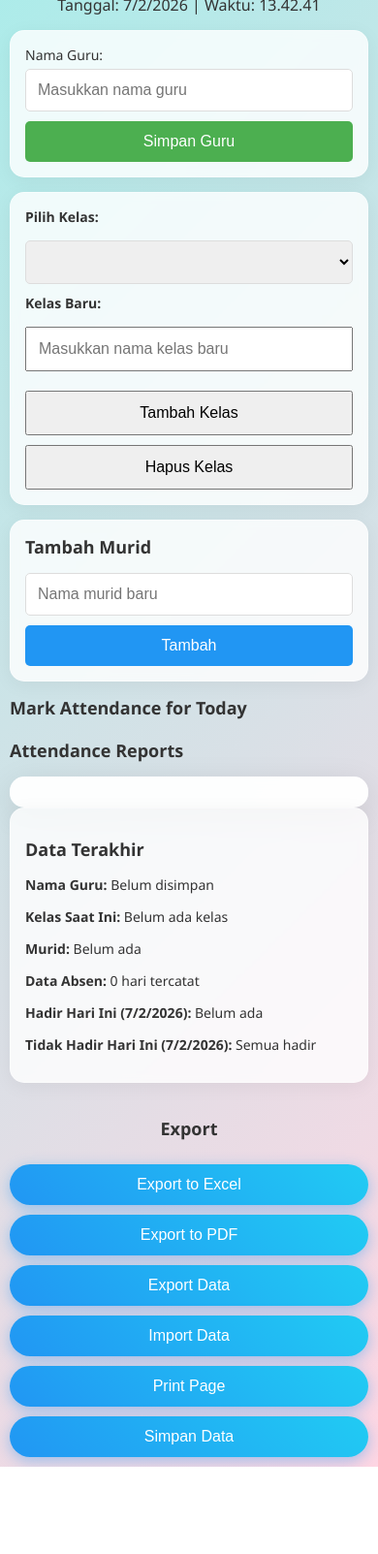
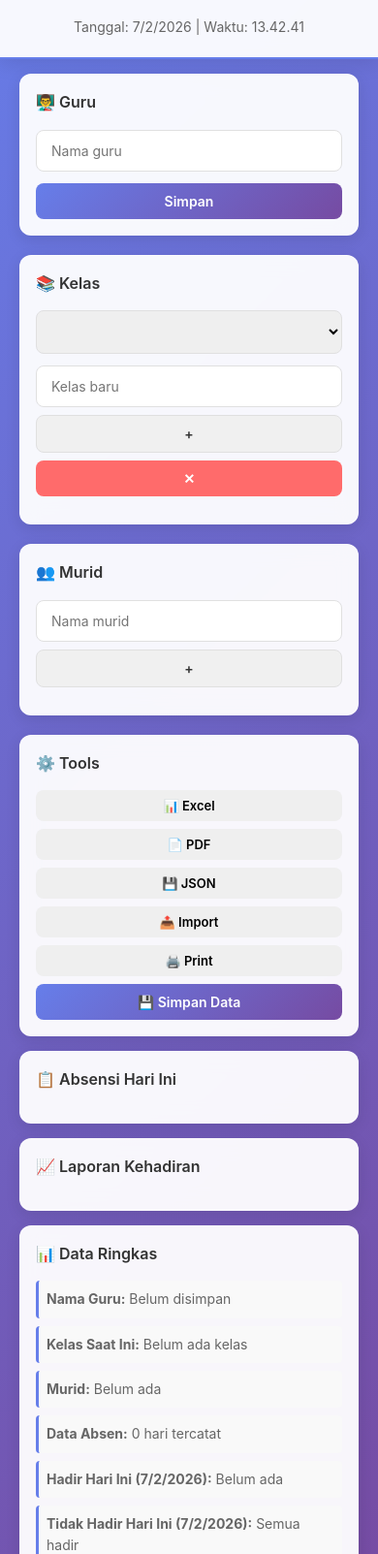
Before and after one commit to andhikalalu-cyber/attendance-app, a website: page index.html in a window 390 px wide. Shown: the part 118-1721 px from the top of the page at 97% size. Before the commit the page ends 1631 px from the top, so only its background shows below. Drawn offline with nearby package versions, Linux system fonts and the light colour scheme; no server answers.

Commit message:
Redesign UI with modern, sleek layout

```diff
--- a/index.html
+++ b/index.html
@@ -1,5 +1,5 @@
 <!DOCTYPE html>
-<html lang="en">
+<html lang="id">
 <head>
     <meta charset="UTF-8">
     <meta name="viewport" content="width=device-width, initial-scale=1.0">
@@ -9,48 +9,81 @@
     <script src="https://cdnjs.cloudflare.com/ajax/libs/jspdf/2.5.1/jspdf.umd.min.js"></script>
 </head>
 <body>
+    <div class="container">
+        <!-- Header -->
+        <header class="header">
+            <div class="header-content">
+                <div>
                     <h1>Absen Siswa SMK Yarsi Mataram</h1>
-    <div id="current-date"></div>
-    <div id="teacher-section">
-        <label for="teacher-name">Nama Guru:</label>
-        <input type="text" id="teacher-name" placeholder="Masukkan nama guru">
-        <button id="save-teacher">Simpan Guru</button>
+                    <p class="subtitle">Sistem Manajemen Absensi</p>
                 </div>
-    <div id="class-section">
-        <label for="class-select">Pilih Kelas:</label>
-        <select id="class-select"></select>
-        <label for="new-class">Kelas Baru:</label>
-        <input type="text" id="new-class" placeholder="Masukkan nama kelas baru">
-        <button id="add-class">Tambah Kelas</button>
-        <button id="delete-class">Hapus Kelas</button>
+                <div id="current-date" class="current-date"></div>
             </div>
-    <div id="add-student-section">
-        <h2>Tambah Murid</h2>
-        <input type="text" id="new-student" placeholder="Nama murid baru">
-        <button id="add-student">Tambah</button>
+        </header>
+
+        <!-- Main Content -->
+        <main class="main-content">
+            <!-- Left Panel: Setup -->
+            <aside class="sidebar">
+                <section class="card">
+                    <h3>👨‍🏫 Guru</h3>
+                    <input type="text" id="teacher-name" placeholder="Nama guru" class="input">
+                    <button id="save-teacher" class="btn btn-primary">Simpan</button>
+                </section>
+
+                <section class="card">
+                    <h3>📚 Kelas</h3>
+                    <select id="class-select" class="input"></select>
+                    <div class="input-group">
+                        <input type="text" id="new-class" placeholder="Kelas baru" class="input">
+                        <button id="add-class" class="btn btn-secondary">+</button>
+                        <button id="delete-class" class="btn btn-danger">✕</button>
                     </div>
-    <div id="attendance-section">
-        <h2>Mark Attendance for Today</h2>
-        <div id="student-list"></div>
+                </section>
+
+                <section class="card">
+                    <h3>👥 Murid</h3>
+                    <div class="input-group">
+                        <input type="text" id="new-student" placeholder="Nama murid" class="input">
+                        <button id="add-student" class="btn btn-secondary">+</button>
                     </div>
-    <div id="reports-section">
-        <h2>Attendance Reports</h2>
-        <div id="reports"></div>
+                </section>
+
+                <section class="card">
+                    <h3>⚙️ Tools</h3>
+                    <button id="export-excel" class="btn btn-small">📊 Excel</button>
+                    <button id="export-pdf" class="btn btn-small">📄 PDF</button>
+                    <button id="export-data" class="btn btn-small">💾 JSON</button>
+                    <button id="import-data-btn" class="btn btn-small">📤 Import</button>
+                    <button id="print-page" class="btn btn-small">🖨️ Print</button>
+                    <button id="save-data" class="btn btn-primary" style="width: 100%;">💾 Simpan Data</button>
+                    <input type="file" id="import-data" accept=".json" style="display: none;">
+                </section>
+            </aside>
+
+            <!-- Right Panel: Content -->
+            <section class="content">
+                <!-- Attendance Section -->
+                <div class="card">
+                    <h3>📋 Absensi Hari Ini</h3>
+                    <div id="student-list" class="student-list"></div>
                 </div>
-    <div id="view-data-section">
-        <h2>Data Terakhir</h2>
-        <div id="view-data"></div>
+
+                <!-- Reports Section -->
+                <div class="card">
+                    <h3>📈 Laporan Kehadiran</h3>
+                    <div id="reports" class="reports"></div>
                 </div>
-    <div id="export-section">
-        <h2>Export</h2>
-        <button id="export-excel">Export to Excel</button>
-        <button id="export-pdf">Export to PDF</button>
-        <button id="export-data">Export Data</button>
-        <input type="file" id="import-data" accept=".json" style="display: none;">
-        <button id="import-data-btn">Import Data</button>
-        <button id="print-page">Print Page</button>
-        <button id="save-data">Simpan Data</button>
+
+                <!-- View Data Section -->
+                <div class="card">
+                    <h3>📊 Data Ringkas</h3>
+                    <div id="view-data" class="view-data"></div>
                 </div>
+            </section>
+        </main>
+    </div>
+
     <script src="script.js"></script>
 </body>
 </html>
--- a/styles.css
+++ b/styles.css
@@ -1,363 +1,374 @@
+/* Global Styles */
+* {
+    margin: 0;
+    padding: 0;
+    box-sizing: border-box;
+}
+
 body {
-    font-family: 'Segoe UI', Tahoma, Geneva, Verdana, sans-serif;
-    margin: 0;
-    padding: 20px;
-    background: linear-gradient(135deg, #a8edea 0%, #fed6e3 100%);
-    min-height: 100vh;
+    font-family: -apple-system, BlinkMacSystemFont, 'Segoe UI', Roboto, 'Helvetica Neue', Arial, sans-serif;
+    background: linear-gradient(135deg, #667eea 0%, #764ba2 100%);
     color: #333;
     font-size: 16px;
+    line-height: 1.6;
+    min-height: 100vh;
 }
 
-h1 {
-    color: #fff;
-    font-size: 32px;
-    text-align: center;
-    text-shadow: 2px 2px 4px rgba(0,0,0,0.3);
-    margin-bottom: 30px;
+.container {
+    max-width: 1400px;
+    margin: 0 auto;
+    padding: 0;
 }
 
-h2 {
-    color: #333;
-    font-size: 20px;
+/* Header */
+.header {
+    background: rgba(255, 255, 255, 0.95);
+    backdrop-filter: blur(10px);
+    padding: 30px 40px;
+    box-shadow: 0 4px 20px rgba(0, 0, 0, 0.1);
+    border-bottom: 3px solid #667eea;
 }
 
-#current-date {
-    text-align: center;
-    font-size: 18px;
-    margin-bottom: 20px;
+.header-content {
+    display: flex;
+    justify-content: space-between;
+    align-items: center;
+    gap: 40px;
 }
 
-#student-list {
-    margin-bottom: 20px;
+.header h1 {
+    font-size: 28px;
+    color: #667eea;
+    margin: 0;
+    font-weight: 700;
+}
+
+.subtitle {
+    font-size: 14px;
+    color: #666;
+    margin: 5px 0 0 0;
+}
+
+.current-date {
+    font-size: 14px;
+    color: #666;
+    text-align: right;
+    white-space: nowrap;
+}
+
+/* Main Layout */
+.main-content {
+    display: flex;
+    gap: 30px;
+    padding: 30px 40px;
+    min-height: calc(100vh - 150px);
+}
+
+.sidebar {
+    flex: 0 0 320px;
+    display: flex;
+    flex-direction: column;
+    gap: 20px;
+}
+
+.content {
+    flex: 1;
+    display: flex;
+    flex-direction: column;
+    gap: 20px;
+}
+
+/* Cards */
+.card {
+    background: rgba(255, 255, 255, 0.95);
+    backdrop-filter: blur(10px);
+    padding: 24px;
+    border-radius: 12px;
+    box-shadow: 0 4px 15px rgba(0, 0, 0, 0.1);
+    border: 1px solid rgba(255, 255, 255, 0.3);
+}
+
+.card h3 {
+    font-size: 18px;
+    margin: 0 0 20px 0;
+    color: #333;
+    font-weight: 600;
+}
+
+/* Form Elements */
+.input {
+    width: 100%;
+    padding: 12px 15px;
+    border: 1px solid #e0e0e0;
+    border-radius: 8px;
+    font-size: 14px;
+    transition: all 0.3s ease;
+    font-family: inherit;
+    margin-bottom: 12px;
+}
+
+.input:focus {
+    outline: none;
+    border-color: #667eea;
+    box-shadow: 0 0 0 3px rgba(102, 126, 234, 0.1);
+}
+
+select.input {
+    cursor: pointer;
+    padding: 12px 15px;
+}
+
+.input-group {
+    display: flex;
+    gap: 8px;
+    margin-bottom: 12px;
+}
+
+.input-group .input {
+    flex: 1;
+    margin-bottom: 0;
+}
+
+/* Buttons */
+.btn {
+    padding: 10px 16px;
+    border: none;
+    border-radius: 8px;
+    font-size: 14px;
+    font-weight: 600;
+    cursor: pointer;
+    transition: all 0.3s ease;
+    font-family: inherit;
+    display: inline-block;
+}
+
+.btn-primary {
+    background: linear-gradient(135deg, #667eea 0%, #764ba2 100%);
+    color: white;
+    width: 100%;
+}
+
+.btn-primary:hover {
+    transform: translateY(-2px);
+    box-shadow: 0 6px 20px rgba(102, 126, 234, 0.4);
+}
+
+.btn-secondary {
+    background: #f0f0f0;
+    color: #333;
+    border: 1px solid #e0e0e0;
+}
+
+.btn-secondary:hover {
+    background: #e8e8e8;
+    border-color: #d0d0d0;
+}
+
+.btn-danger {
+    background: #ff6b6b;
+    color: white;
+}
+
+.btn-danger:hover {
+    background: #ee5a52;
+    transform: translateY(-2px);
+}
+
+.btn-small {
+    padding: 8px 12px;
+    font-size: 13px;
+    width: 100%;
+    margin-bottom: 8px;
+}
+
+/* Student List */
+.student-list {
+    display: flex;
+    flex-direction: column;
+    gap: 12px;
 }
 
 .student {
     display: flex;
     justify-content: space-between;
     align-items: center;
-    padding: 15px;
-    background: rgba(255, 255, 255, 0.7);
-    backdrop-filter: blur(3px);
-    border: 1px solid rgba(255, 255, 255, 0.5);
-    margin-bottom: 10px;
-    border-radius: 10px;
-    box-shadow: 0 2px 10px rgba(0,0,0,0.05);
-    transition: transform 0.2s ease;
+    padding: 16px;
+    background: #f9f9f9;
+    border-radius: 8px;
+    border: 1px solid #e0e0e0;
+    transition: all 0.3s ease;
 }
 
 .student:hover {
-    transform: scale(1.02);
+    background: #f5f5f5;
+    border-color: #667eea;
 }
 
 .student span {
     flex: 1;
-    font-size: 18px;
+    font-weight: 500;
+    color: #333;
 }
 
 .student div {
     display: flex;
-    gap: 10px;
+    gap: 8px;
 }
 
 .student button {
-    padding: 10px 15px;
+    padding: 8px 12px;
     border: none;
-    border-radius: 25px;
+    border-radius: 6px;
+    font-size: 13px;
     cursor: pointer;
-    font-size: 16px;
-    min-width: 80px;
-    transition: all 0.3s ease;
-    box-shadow: 0 4px 15px rgba(0,0,0,0.2);
-    position: relative;
-    overflow: hidden;
-}
-
-.student button::before {
-    content: '';
-    position: absolute;
-    top: 0;
-    left: -100%;
-    width: 100%;
-    height: 100%;
-    background: linear-gradient(90deg, transparent, rgba(255,255,255,0.2), transparent);
-    transition: left 0.5s;
-}
-
-.student button:hover::before {
-    left: 100%;
-}
-
-.student button:hover {
-    transform: translateY(-2px);
-    box-shadow: 0 6px 20px rgba(0,0,0,0.3);
+    transition: all 0.2s ease;
+    font-weight: 600;
 }
 
 .present-btn {
-    background: linear-gradient(45deg, #4CAF50, #66BB6A);
+    background: #51cf66;
     color: white;
 }
 
 .present-btn:hover {
-    background: linear-gradient(45deg, #45a049, #5CB85C);
+    background: #40c057;
+    transform: scale(1.05);
 }
 
 .absent-btn {
-    background: linear-gradient(45deg, #f44336, #EF5350);
+    background: #ff8787;
     color: white;
 }
 
 .absent-btn:hover {
-    background: linear-gradient(45deg, #d32f2f, #E53935);
+    background: #ff6b6b;
+    transform: scale(1.05);
 }
 
 .remove-btn {
-    background: linear-gradient(45deg, #f44336, #EF5350);
+    background: #ffa8a8;
     color: white;
 }
 
 .remove-btn:hover {
-    background: linear-gradient(45deg, #d32f2f, #E53935);
+    background: #ff8787;
+    transform: scale(1.05);
 }
 
-#reports {
-    background: rgba(255, 255, 255, 0.95);
-    backdrop-filter: blur(10px);
-    padding: 20px;
-    border: 1px solid rgba(255, 255, 255, 0.2);
-    border-radius: 15px;
-    box-shadow: 0 8px 32px rgba(0,0,0,0.1);
+/* Reports */
+.reports {
+    display: flex;
+    flex-direction: column;
+    gap: 10px;
+    max-height: 300px;
+    overflow-y: auto;
 }
 
 .report-item {
-    margin-bottom: 10px;
-    font-size: 16px;
+    padding: 12px;
+    background: #f9f9f9;
+    border-left: 4px solid #667eea;
+    border-radius: 4px;
+    font-size: 14px;
+    color: #555;
 }
 
-#export-section {
-    text-align: center;
-    margin-top: 20px;
+/* View Data */
+.view-data {
+    font-size: 14px;
+    color: #666;
 }
 
-#export-section button {
-    padding: 15px 20px;
-    background: linear-gradient(45deg, #2196F3, #21CBF3);
-    color: white;
-    border: none;
-    border-radius: 25px;
-    cursor: pointer;
-    font-size: 16px;
-    margin: 5px;
-    transition: all 0.3s ease;
-    box-shadow: 0 4px 15px rgba(33, 150, 243, 0.4);
+.view-data p {
+    margin: 8px 0;
+    padding: 8px;
+    background: #f9f9f9;
+    border-radius: 4px;
+    border-left: 3px solid #667eea;
 }
 
-#export-section button:hover {
-    background: linear-gradient(45deg, #0b7dda, #0b9dda);
-    transform: translateY(-2px);
-    box-shadow: 0 6px 20px rgba(33, 150, 243, 0.6);
+/* Responsive */
+@media (max-width: 1024px) {
+    .main-content {
+        flex-direction: column;
+        padding: 20px 30px;
+    }
+
+    .sidebar {
+        flex: 1;
+    }
+
+    .header-content {
+        flex-direction: column;
+        gap: 20px;
+    }
+
+    .current-date {
+        text-align: left;
+    }
 }
 
-#teacher-section, #class-section, #add-student-section {
-    margin-bottom: 20px;
-    padding: 20px;
-    background: rgba(255, 255, 255, 0.8);
-    backdrop-filter: blur(5px);
-    border: 1px solid rgba(255, 255, 255, 0.4);
-    border-radius: 15px;
-    box-shadow: 0 4px 20px rgba(0,0,0,0.05);
-    transition: transform 0.3s ease, box-shadow 0.3s ease;
-}
-
-#teacher-section:hover, #class-section:hover, #add-student-section:hover {
-    transform: translateY(-5px);
-    box-shadow: 0 12px 40px rgba(0,0,0,0.2);
-}
-
-#teacher-section label {
-    display: block;
-    margin-bottom: 10px;
-    font-size: 16px;
-}
-
-#teacher-section input {
-    width: 100%;
-    padding: 10px;
-    margin-bottom: 10px;
-    border: 1px solid #ddd;
-    border-radius: 5px;
-    font-size: 16px;
-}
-
-#teacher-section button {
-    padding: 10px 15px;
-    background-color: #4CAF50;
-    color: white;
-    border: none;
-    border-radius: 5px;
-    cursor: pointer;
-    font-size: 16px;
-    width: 100%;
-}
-
-#teacher-section button:hover {
-    background-color: #45a049;
-}
-
-#add-student-section h2 {
-    margin-top: 0;
-}
-
-#add-student-section input {
-    width: calc(100% - 22px);
-    padding: 10px;
-    margin-bottom: 10px;
-    border: 1px solid #ddd;
-    border-radius: 5px;
-    font-size: 16px;
-}
-
-#add-student-section button {
-    padding: 10px 15px;
-    background-color: #2196F3;
-    color: white;
-    border: none;
-    border-radius: 5px;
-    cursor: pointer;
-    font-size: 16px;
-    width: 100%;
-}
-
-#add-student-section button:hover {
-    background-color: #0b7dda;
-}
-
-/* Mobile responsiveness */
 @media (max-width: 768px) {
-    body {
-        padding: 10px;
-        font-size: 14px;
+    .header {
+        padding: 20px 20px;
+        border-bottom: 2px solid #667eea;
     }
 
-    h1 {
-        font-size: 24px;
-        margin-bottom: 20px;
+    .header h1 {
+        font-size: 22px;
     }
 
-    h2 {
-        font-size: 18px;
+    .subtitle {
+        font-size: 12px;
     }
 
-    #current-date {
+    .main-content {
+        flex-direction: column;
+        padding: 15px 20px;
+        gap: 15px;
+    }
+
+    .sidebar {
+        flex: 1;
+    }
+
+    .content {
+        gap: 15px;
+    }
+
+    .card {
+        padding: 16px;
+    }
+
+    .card h3 {
         font-size: 16px;
         margin-bottom: 15px;
     }
 
-    #teacher-section, #class-section, #add-student-section {
-        padding: 15px;
-        margin-bottom: 15px;
-    }
-
-    #teacher-section label, #class-section label {
-        font-size: 14px;
-        margin-bottom: 5px;
-    }
-
-    #teacher-section input, #class-section input, #add-student-section input {
-        width: 100%;
-        padding: 12px;
-        font-size: 16px;
-        margin-bottom: 10px;
-        box-sizing: border-box;
-    }
-
-    #teacher-section button, #class-section button, #add-student-section button {
-        width: 100%;
-        padding: 12px;
-        font-size: 16px;
-    }
-
-    #class-section {
-        display: flex;
-        flex-direction: column;
+    .student {
+        flex-wrap: wrap;
         gap: 10px;
     }
 
-    #class-section label {
-        font-weight: bold;
-    }
-
-    #class-section select {
-        padding: 12px;
-        font-size: 16px;
-        border: 1px solid #ddd;
-        border-radius: 5px;
-        width: 100%;
-        box-sizing: border-box;
-    }
-
-    #class-section input {
-        box-sizing: border-box;
-    }
-
-    #class-section button {
-        box-sizing: border-box;
-    }
-
-    .student {
-        flex-direction: column;
-        align-items: stretch;
-        padding: 12px;
-        margin-bottom: 8px;
-    }
-
     .student span {
-        font-size: 16px;
-        margin-bottom: 10px;
-        text-align: center;
+        flex: 0 0 100%;
     }
 
     .student div {
-        display: flex;
-        gap: 8px;
-        justify-content: space-between;
+        flex: 0 0 100%;
+        width: 100%;
     }
 
     .student button {
         flex: 1;
-        padding: 10px;
-        font-size: 14px;
-        min-width: 0;
     }
 
-    #reports {
-        padding: 15px;
+    .input-group {
+        flex-direction: column;
     }
 
-    .report-item {
-        font-size: 14px;
-        margin-bottom: 8px;
-    }
-
-    #view-data-section {
-        padding: 15px;
-        background: rgba(255, 255, 255, 0.8);
-        backdrop-filter: blur(5px);
-        border: 1px solid rgba(255, 255, 255, 0.4);
-        border-radius: 15px;
-        box-shadow: 0 4px 20px rgba(0,0,0,0.05);
-        margin-bottom: 15px;
-    }
-
-    #export-section {
-        display: flex;
-        flex-direction: column;
-        gap: 10px;
-    }
-
-    #export-section button {
+    .input-group .btn {
         width: 100%;
-        padding: 12px;
-        font-size: 16px;
-        margin: 0;
+        margin-bottom: 0;
     }
 }
```
Lines whose indentation alone changed are shown as unchanged.
